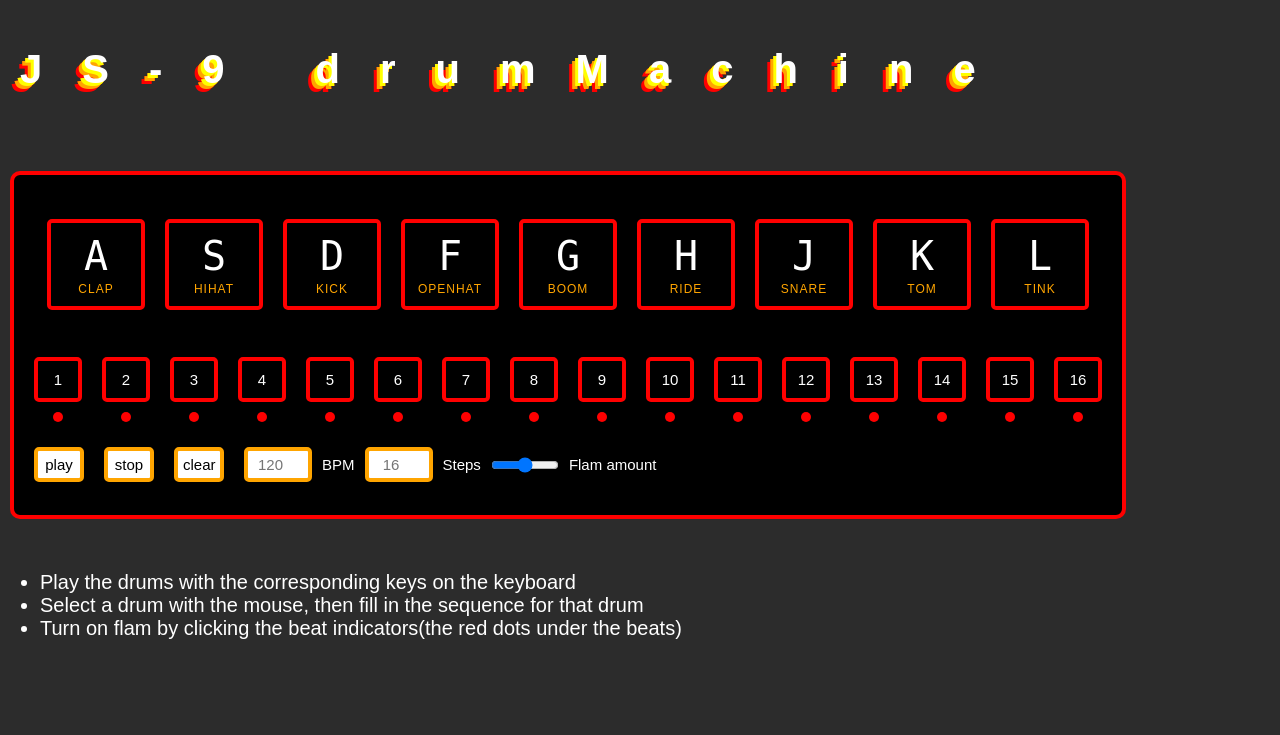
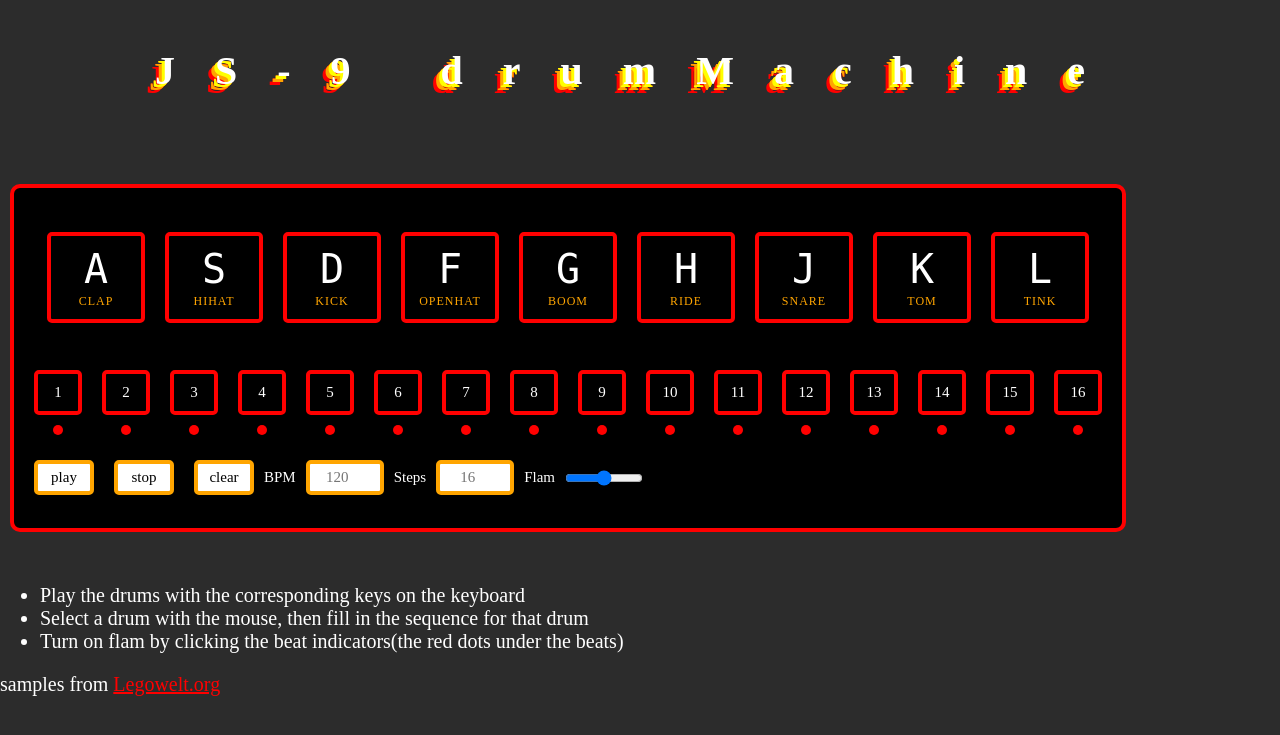
Before and after one commit to eburch521/eburch521.github.io, a PHP site: page /drumMachine2/drumMachine2.html in a window 1280 px wide. Shown: the top 735 px of the page. Run offline with PHP 8.4, Linux system fonts and the light colour scheme.

Commit message:
update 8/19

```diff
--- a/drumMachine2/drumMachine2.html
+++ b/drumMachine2/drumMachine2.html
@@ -121,13 +121,15 @@
         </div>
         <div class="transport">
           <button onclick='playBeat()' id='play-btn' class="button play">play</button>
-          <button onclick='stopBeat()' class="button stop">stop</button>
+          <button onclick='stopBeat()' id='stop-btn' class="button stop">stop</button>
 
           <button onclick='clearBeat()' class="button clear-beat">clear</button>
-
-          <input type="number" id='bpm' class="button" placeholder="120">BPM</input>
-          <input type="number" id='step-length' class="button" min="0" max="32" step="1" placeholder="16">Steps</input>
-          <input type="range" id="flam-span" class="button" min="0" max="100" step="1" placeholder="40">Flam amount</input>
+          <label>BPM</label>
+          <input type="number" id='bpm' class="button control" placeholder="120"></input>
+          <label>Steps</label>
+          <input type="number" id='step-length' class="button control" min="0" max="32" step="1" placeholder="16"></input>
+          <label>Flam</label>
+          <input type="range" id="flam-span" class="button control" min="0" max="100" step="1" placeholder="40"></input>
       </div>
         </div>
         </div>
@@ -145,10 +147,13 @@
       <br>
       <br>
       <br>
-        <ul id="my-p1"><li>Play the drums with the corresponding keys on the keyboard</li>
-        <li>Select a drum with the mouse, then fill in the sequence for that drum</li>
-    <li>Turn on flam by clicking the beat indicators(the red dots under the beats)</li>
+        <ul id="my-p1">
+          <li>Play the drums with the corresponding keys on the keyboard</li>
+          <li>Select a drum with the mouse, then fill in the sequence for that drum</li>
+          <li>Turn on flam by clicking the beat indicators(the red dots under the beats)</li>
         </ul>
+        <p id="my-p1">samples from <a href="https://legowelt.org/">Legowelt.org</a></p>
+
       <script src="drumMachine2.js"></script>
 </body>
 </html>
--- a/drumMachine2/drumMachine2.js
+++ b/drumMachine2/drumMachine2.js
@@ -15,6 +15,8 @@ const flamInput = document.getElementById('flam-span');
 const stepLengthInput = document.getElementById('step-length');
 
 const playBtn = document.getElementById('play-btn');
+
+//const stopBtn = document.getElementById('stop-btn');
 
 let keys = Array.from(document.querySelectorAll('.key'));
 
@@ -55,7 +57,7 @@ let snareSeqFlam =[0,0,0,0,0,0,0,0,0,0,0,0,0,0,0,0];
 let tomSeqFlam =[0,0,0,0,0,0,0,0,0,0,0,0,0,0,0,0];
 let tinkSeqFlam =[0,0,0,0,0,0,0,0,0,0,0,0,0,0,0,0];
 
-let flamSeq = [clapSeqFlam, hihatSeqFlam,kickSeqFlam, openhatSeqFlam, boomSeqFlam, rideSeqFlam, snareSeqFlam, tomSeqFlam, tinkSeqFlam];
+let flamSeq = [clapSeqFlam, hihatSeqFlam, kickSeqFlam, openhatSeqFlam, boomSeqFlam, rideSeqFlam, snareSeqFlam, tomSeqFlam, tinkSeqFlam];
 
 let drumSeq = [clapSeq, hihatSeq, kickSeq, openhatSeq, boomSeq, rideSeq, snareSeq, tomSeq, tinkSeq];
 const drumKit = [clap, hihat, kick, openhat, boom, ride, snare, tom, tink];
@@ -76,14 +78,41 @@ beats.forEach(beat => beat.addEventListener('click', beatSwitch));
 beatLights.forEach(beatLight => beatLight.addEventListener('click', flam));
 flamInput.addEventListener('input', function(){
     flamLength = flamInput.value;
+});
+//enter-key event listener
+window.addEventListener('keydown', function(event) {
+        if(event.key == "Enter"){
+            if(bpmInput.value){
+                bpm = bpmInput.value;
+            }
+            else{bpm = 120};
+            if(stepLengthInput.value){
+                stepLength = stepLengthInput.value;
+            }
+            else{stepLength = 16};
+            console.log(stepLength);
+            console.log(bpm)
+            changeStepLength(stepLength);
+         }
+        if(!interval){
                 playBeat();
-})
+            }
+        }
 
-window.addEventListener('keypress', event => {
+    );
+
+//space-bar event listener
+window.addEventListener('keydown', event => {
     if(event.code === 'Space'){
 
-    if(beatPlaying) {stopBeat()}
-    else{playBeat()}
+
+        if(!beatPlaying) {
+            playBeat();
+        }
+        else{
+            pauseBeat();
+        }
+
     }
     });
 
@@ -167,26 +196,6 @@ function beatSwitch() {
 
 
 }
-window.addEventListener('keydown', function(event) {
-        if(event.key == "Enter"){
-            if(bpmInput.value){
-                bpm = bpmInput.value;
-            }
-            else{bpm = 120};
-            if(stepLengthInput.value){
-                stepLength = stepLengthInput.value;
-            }
-            else{stepLength = 16};
-            console.log(stepLength);
-            console.log(bpm)
-            changeStepLength(stepLength);
-         }
-        if(!interval){
-                playBeat();
-            }
-        }
-
-    );
 
 function changeStepLength(stepLength) {
     console.log(stepLength);
@@ -257,15 +266,13 @@ function changeStepLength(stepLength) {
 
 
 function playBeat() {
-   flamLength = flamInput.value;
+    clearInterval(interval);
 
     if (!beatPlaying) {
         beatPlaying = true;
         playBtn.disabled = true;
     }
-    if (interval) {
-        clearInterval(interval);
-    }
+
 
     interval = setInterval(() => {
             beatLights.forEach(beatLight => {
@@ -289,41 +296,56 @@ function playBeat() {
         }, (60/bpm)*250); // Adjust tempo here
 
 }
+function pauseBeat() {
+    clearInterval(interval);
+
+    beatPlaying = false;
+    playBtn.disabled = false;
+}
 
 
 function stopBeat() {
-    console.log(beatPlaying);
+    clearInterval(interval);
+
     currentStep = 0;
-    clearInterval(interval);
-    if (beatPlaying) {
+    beatLights.forEach(beatLight => {beatLight.style.backgroundColor = 'red'});
+    beatLights[currentStep].style.backgroundColor = 'yellow';
+
     beatPlaying = false;
     playBtn.disabled = false;
-        console.log('Stopped.');
 }
 
 
-}
-
 function clearBeat() {
 
-    beats.forEach(beat => {beat.classList.remove('note-on')})
+    beats.forEach(beat => {beat.classList.remove('note-on')});
+    beatLights.forEach(beatLight => {beatLight.classList.remove('flam')});
 
-
-    clapSeq =[0,0,0,0,0,0,0,0,0,0,0,0,0,0,0,0];
-    hihatSeq =[0,0,0,0,0,0,0,0,0,0,0,0,0,0,0,0];
-    kickSeq =[0,0,0,0,0,0,0,0,0,0,0,0,0,0,0,0];
-    openhatSeq =[0,0,0,0,0,0,0,0,0,0,0,0,0,0,0,0];
-    boomSeq =[0,0,0,0,0,0,0,0,0,0,0,0,0,0,0,0];
-    snareSeq =[0,0,0,0,0,0,0,0,0,0,0,0,0,0,0,0];
-    tomSeq =[0,0,0,0,0,0,0,0,0,0,0,0,0,0,0,0];
-    tinkSeq =[0,0,0,0,0,0,0,0,0,0,0,0,0,0,0,0];
+    clapSeq = Array.from({ length: stepLength }, () => 0);
+    hihatSeq =Array.from({ length: stepLength }, () => 0);
+    kickSeq =Array.from({ length: stepLength }, () => 0);
+    openhatSeq =Array.from({ length: stepLength }, () => 0);
+    boomSeq =Array.from({ length: stepLength }, () => 0);
+    snareSeq =Array.from({ length: stepLength }, () => 0);
+    tomSeq =Array.from({ length: stepLength }, () => 0);
+    tinkSeq =Array.from({ length: stepLength }, () => 0);
 
     drumSeq = [clapSeq, hihatSeq, kickSeq, openhatSeq, boomSeq, snareSeq, tomSeq, tinkSeq];
 
+    clapSeqFlam = Array.from({ length: stepLength }, () => 0);
+    hihatSeqFlam =Array.from({ length: stepLength }, () => 0);
+    kickSeqFlam =Array.from({ length: stepLength }, () => 0);
+    openhatSeqFlam =Array.from({ length: stepLength }, () => 0);
+    boomSeqFlam =Array.from({ length: stepLength }, () => 0);
+    snareSeqFlam =Array.from({ length: stepLength }, () => 0);
+    tomSeqFlam =Array.from({ length: stepLength }, () => 0);
+    tinkSeqFlam =Array.from({ length: stepLength }, () => 0);
 
+    flamSeq = [clapSeqFlam, hihatSeqFlam,kickSeqFlam, openhatSeqFlam, boomSeqFlam, rideSeqFlam, snareSeqFlam, tomSeqFlam, tinkSeqFlam];
 
 }
 
+/*
 function beatStep() {
     beatLights.forEach(beatLight => beatLight.style.backgroundColor = 'red');
     beatLights[currentStep].style.backgroundColor = 'yellow';
@@ -335,3 +357,4 @@ function beatStep() {
             }
         });
     }
+*/
--- a/drumMachine2/style.css
+++ b/drumMachine2/style.css
@@ -6,7 +6,7 @@ html {
   body {
     margin: 0;
     padding: 0;
-    font-family: sans-serif;
+    font-family: Cascadia Code;
   }
 
 
@@ -105,9 +105,10 @@ html {
     border-radius: .5rem;
     margin: 1rem;
     font-size: 1.5rem;
+    font-family: Cascadia Code;
     padding:  .5rem;
     transition: all .07s ease;
-    width: 5rem;
+    width: 6rem;
     text-align: center;
     color: black;
     background-color: white;
@@ -132,19 +133,12 @@ html {
       cursor: none;
   }
 #my-h1{
-  display: inline-block;
   text-align: center;
-  font-family: monospace bold;
+  font-family: Cascadia Code;
   color: white;
   padding: 2rem;
   filter: drop-shadow(-.3rem .3rem yellow) drop-shadow(-.3rem .3rem orange) drop-shadow(-.3rem .3rem red);
   font-size: 10rem;
-
-  font-size: 4rem;
-
-  text-align: center;
-
-
   font-size: 4rem;
   letter-spacing: 4rem;
 
@@ -162,3 +156,19 @@ html {
   align-items: center;
 
 }
+
+a:link {
+  color: red;
+}
+
+a:visited {
+  color: green;
+}
+
+a:hover {
+  color: hotpink;
+}
+
+a:active {
+  color: blue;
+}
```
Also changed, not shown: index.html (+10 -2 lines), style.css (added, +53 -0 lines). Lines whose indentation alone changed are shown as unchanged.
